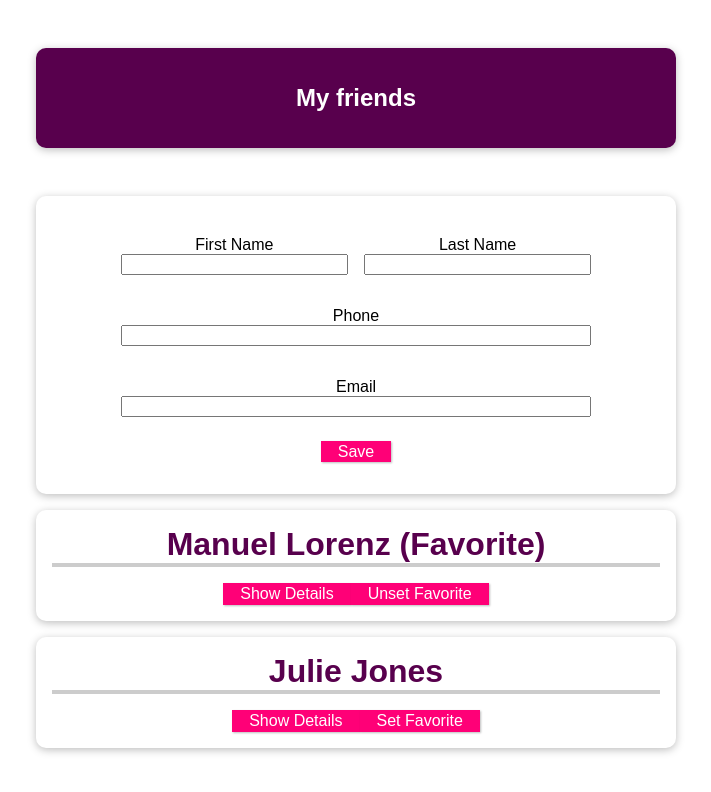
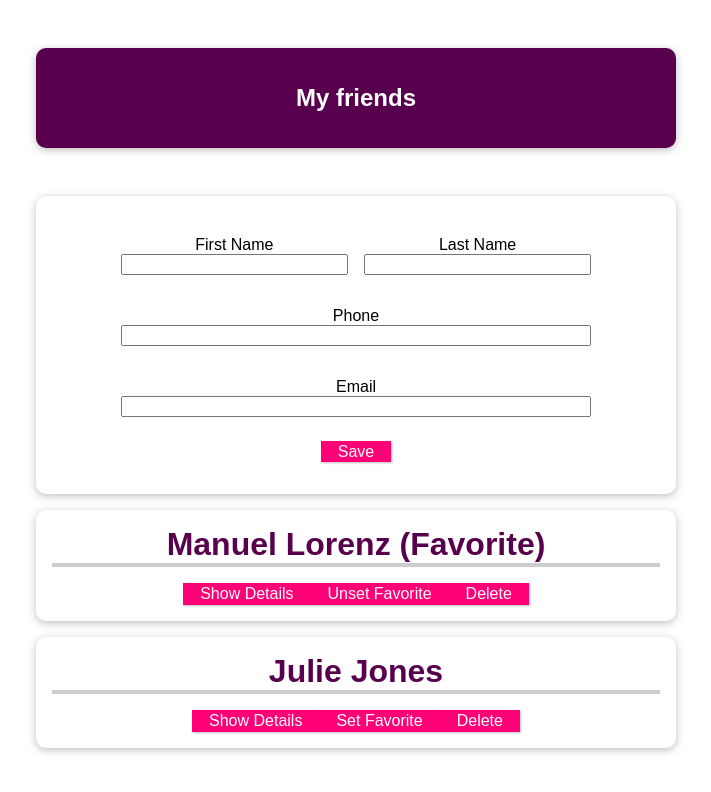
Before and after one commit to Sven-I-Am/Udemy-Vue.js-CompleteGuide, a Vue app in the folder Section 08 - Component Communication/exercises/cmp-communication-01-starting-setup/: page / in a window 1280 px wide. Shown: the top 792 px of the page, without its empty margins (284-995 px from the left). Built offline with nearby package versions, Linux system fonts and the light colour scheme.

Commit message:
added delete functionality

```diff
--- a/Section 08 - Component Communication/exercises/cmp-communication-01-starting-setup/src/App.vue
+++ b/Section 08 - Component Communication/exercises/cmp-communication-01-starting-setup/src/App.vue
@@ -10,6 +10,7 @@
         :key="friend.id"
         v-bind="friend"
         @toggle-favorite="toggleFavoriteStatus"
+        @delete-friend="deleteFriend"
       ></friend-contact>
     </ul>
   </section>
@@ -43,7 +44,7 @@ export default {
     },
     saveFriend(friend) {
       const newFriend = {
-        id: friend.firstName.toLowerCase(),
+        id: new Date().toISOString(),
         name: friend.firstName + " " + friend.lastName,
         phoneNumber: friend.phone,
         emailAddress: friend.email,
@@ -51,6 +52,10 @@ export default {
       };
       this.friends.push(newFriend);
     },
+    deleteFriend(id) {
+      console.log("clicked delete");
+      this.friends = this.friends.filter((friend) => friend.id !== id);
+    },
   },
 };
 </script>
--- a/Section 08 - Component Communication/exercises/cmp-communication-01-starting-setup/src/components/FriendContact.vue
+++ b/Section 08 - Component Communication/exercises/cmp-communication-01-starting-setup/src/components/FriendContact.vue
@@ -11,6 +11,7 @@
       <li><strong>Phone:</strong> {{ phoneNumber }}</li>
       <li><strong>Email:</strong> {{ emailAddress }}</li>
     </ul>
+    <button @click="deleteFriend">Delete</button>
   </li>
 </template>
 <script>
@@ -49,6 +50,14 @@ export default {
         return false;
       }
     },
+    "delete-friend": function (id) {
+      if (id) {
+        return true;
+      } else {
+        console.warning("missing id");
+        return false;
+      }
+    },
   },
   data() {
     return {
@@ -61,6 +70,9 @@ export default {
     },
     toggleFavorite() {
       this.$emit("toggle-favorite", this.id);
+    },
+    deleteFriend() {
+      this.$emit("delete-friend", this.id);
     },
   },
 };
--- a/Section 08 - Component Communication/exercises/cmp-communication-01-starting-setup/src/components/NewFriend.vue
+++ b/Section 08 - Component Communication/exercises/cmp-communication-01-starting-setup/src/components/NewFriend.vue
@@ -1,5 +1,5 @@
 <template>
-  <form>
+  <form @submit.prevent="saveFriend">
     <div class="row">
       <div class="col">
         <label for="firstName">First Name</label>
@@ -23,7 +23,7 @@
       </div>
     </div>
     <div class="row">
-      <button @click.prevent="saveFriend">Save</button>
+      <button>Save</button>
     </div>
   </form>
 </template>
@@ -43,6 +43,7 @@ export default {
   methods: {
     saveFriend() {
       this.$emit("save-friend", this.friend);
+      this.friend = {};
     },
   },
 };
```
